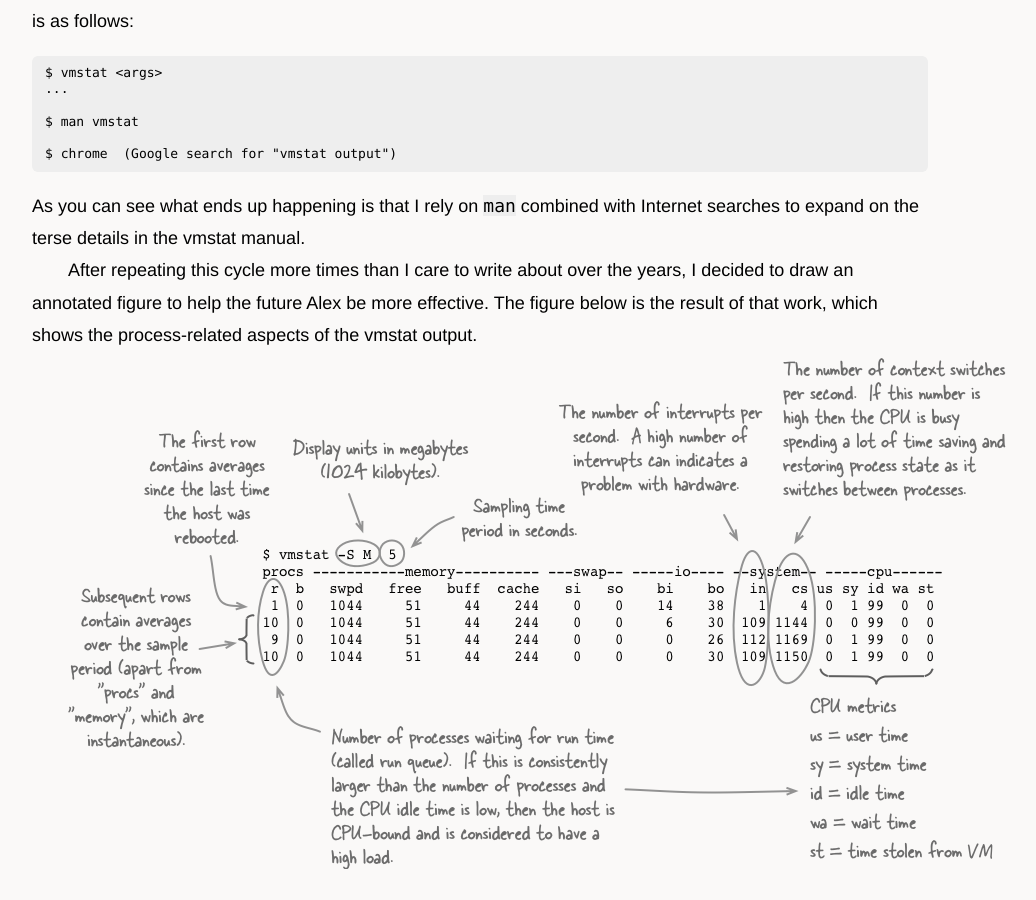
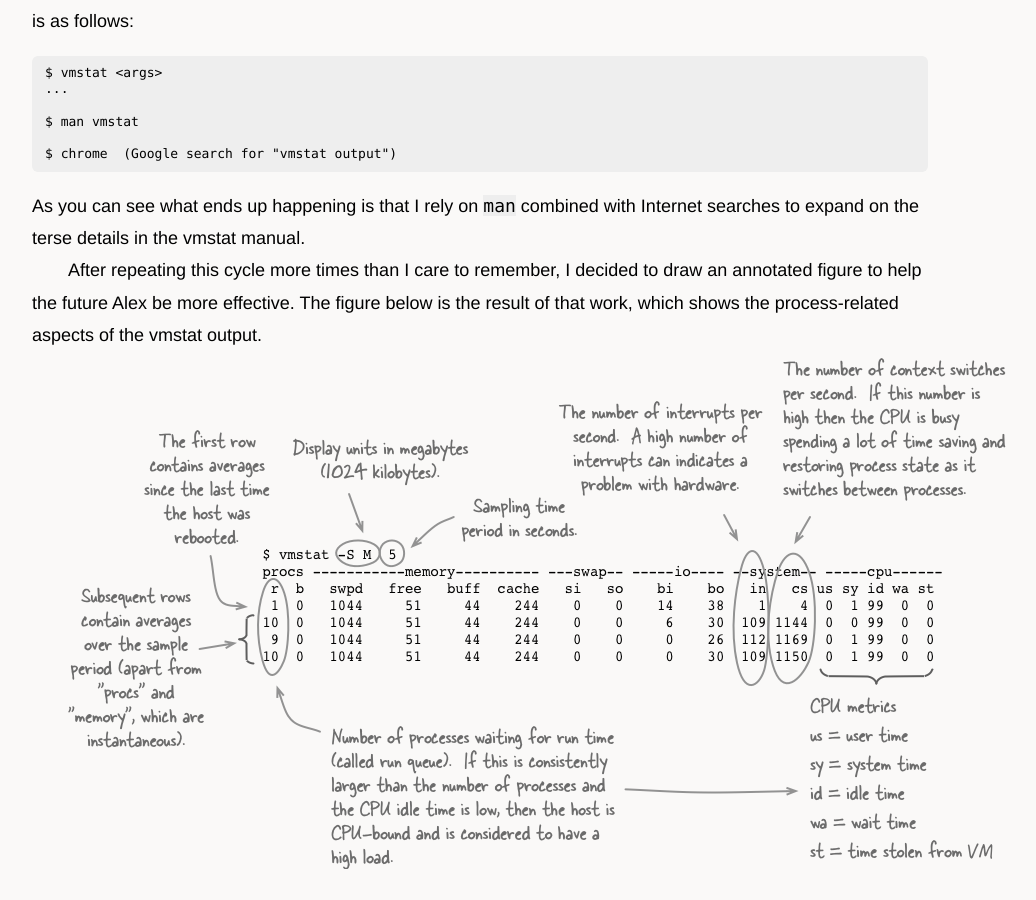
Before and after one commit to alexholmes/blog, a Jekyll site: the page built from _posts/2012-10-27-using-vmstat-to-understand-cpu-behavior.markdown, in a window 1280 px wide and 900 px high, scrolled down 350 px. Shown: the whole window, without its empty margins (160-1196 px from the left). Built offline with Jekyll 4.4.1, drawn with Linux system fonts in a browser that asks for light colours; comment, search, counter and statistics services are not loaded.

Commit message:
minor tweaks

```diff
--- a/_posts/2012-10-27-using-vmstat-to-understand-cpu-behavior.markdown
+++ b/_posts/2012-10-27-using-vmstat-to-understand-cpu-behavior.markdown
@@ -19,7 +19,7 @@ problems in Linux.  The typical relationship I have with vmstat is as follows:
 As you can see what ends up happening is that I rely on `man` combined with Internet searches to expand on the
 terse details in the vmstat manual.
 
-After repeating this cycle more times than I care to write about over the years, I decided to draw an annotated
+After repeating this cycle more times than I care to remember, I decided to draw an annotated
 figure to help the future Alex be more effective. The figure below is the result of that work,
 which shows the process-related aspects of the vmstat output.
 
```
